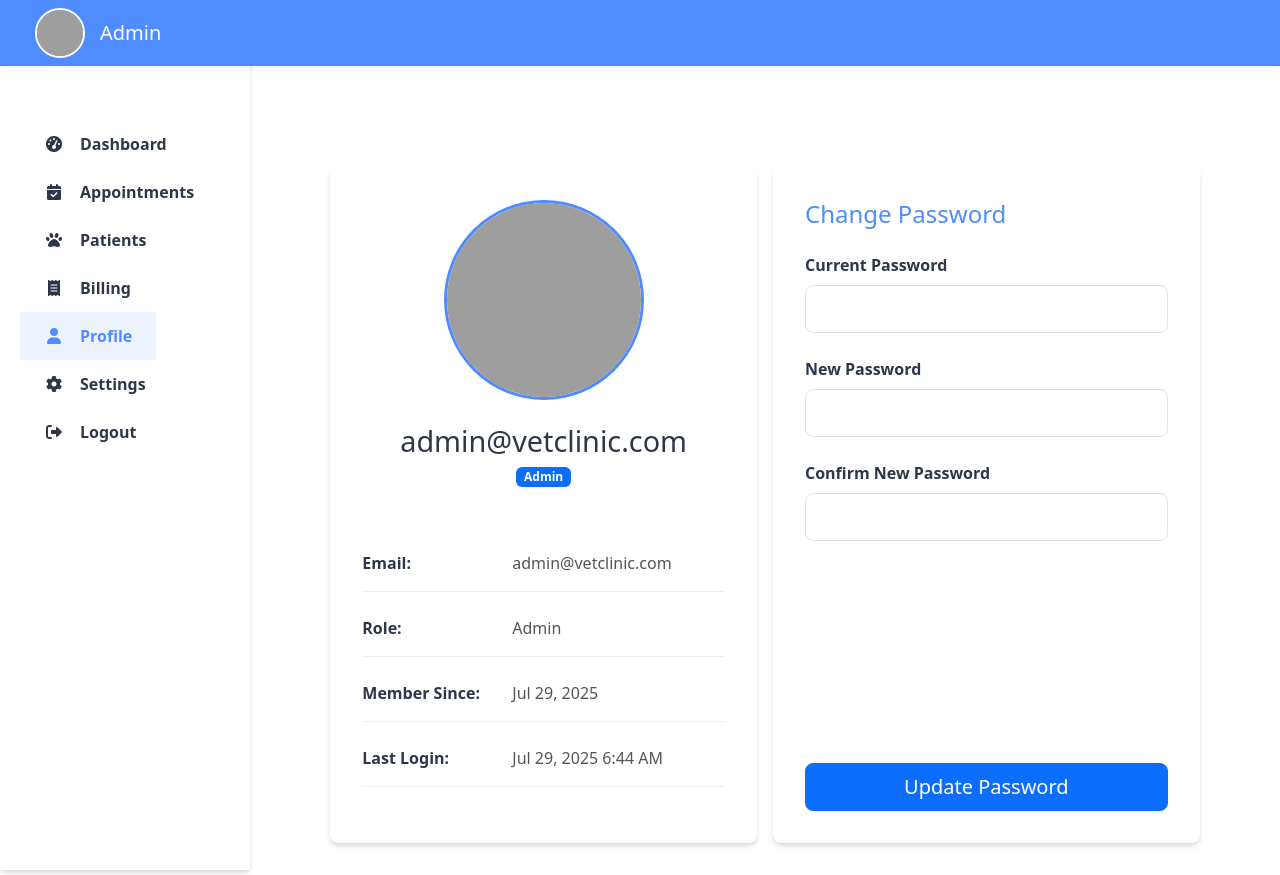
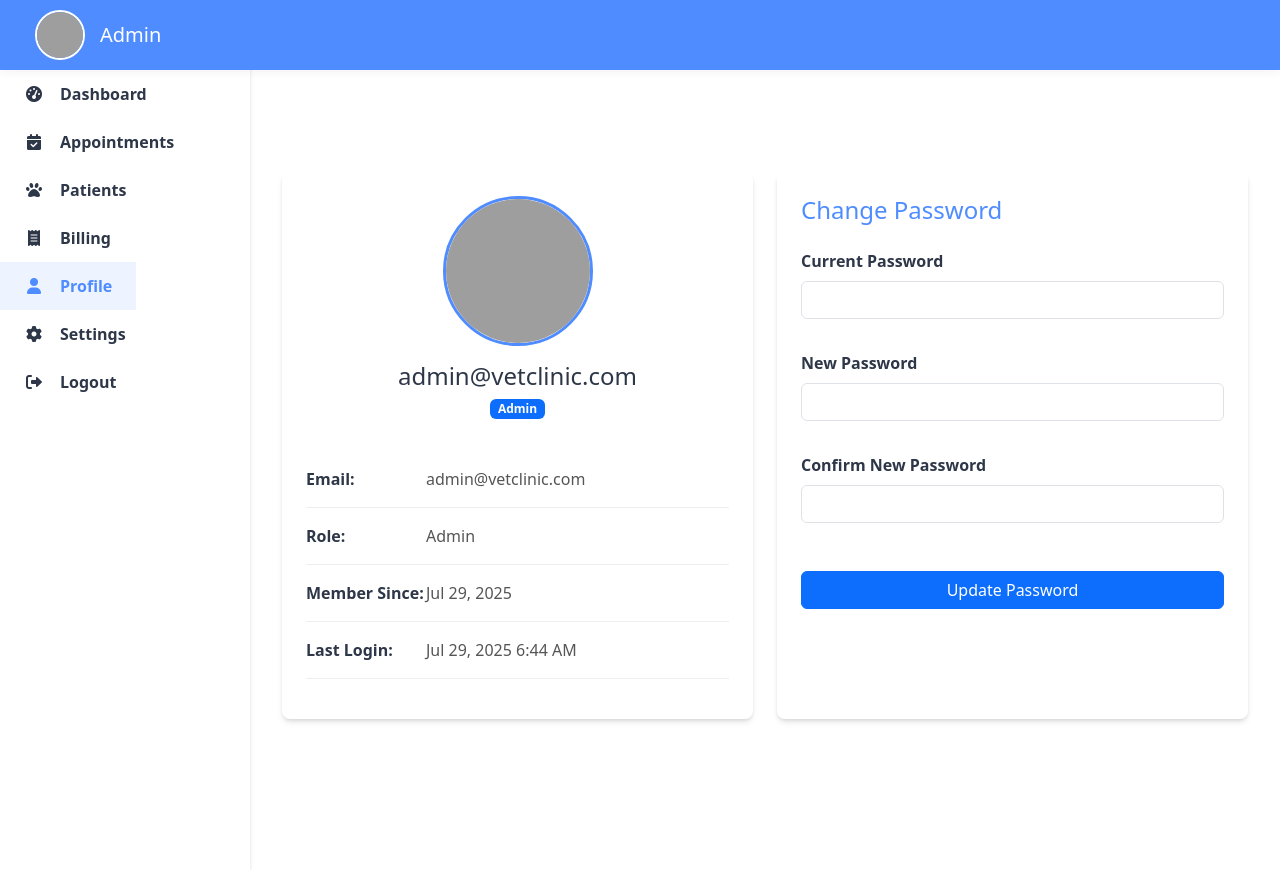
Before and after one commit to lakindu2000/veternary-clinic, a PHP site: page /Admin/profile.php in a window 1280 px wide. Run offline with PHP 8.4, Linux system fonts and the light colour scheme; a user stored in the database is signed in; data comes from the database, SQL or seed files in the repository; grey boxes are pictures that could not be loaded.

Commit message:
Update profile.php

```diff
--- a/Admin/profile.php
+++ b/Admin/profile.php
@@ -104,25 +104,26 @@ if ($_SERVER['REQUEST_METHOD'] == 'POST' && isset($_POST['change_password'])) {
             height: 100%;
             margin: 0;
             padding: 0;
+            overflow-x: hidden;
         }
 
         body {
             font-family: 'Inter', -apple-system, BlinkMacSystemFont, sans-serif;
             background-color: var(--light-bg);
             color: var(--dark-text);
-            display: flex;
-            flex-direction: column;
         }
 
         .sidebar {
             height: 100vh;
             width: 250px;
-            background: #ffffffff;
+            background: #ffffff;
             box-shadow: var(--card-shadow);
             position: fixed;
-            padding-top: 120px;
-            padding-left: 20px;
+            padding-top: 70px;
+            left: 0;
             top: 0;
+            z-index: 100;
+            overflow-y: auto;
         }
 
         .profile-img {
@@ -168,6 +169,7 @@ if ($_SERVER['REQUEST_METHOD'] == 'POST' && isset($_POST['change_password'])) {
             padding: 0.5rem 2rem;
             position: fixed;
             top: 0;
+            left: 0;
             width: 100%;
             z-index: 1000;
             display: flex;
@@ -189,59 +191,47 @@ if ($_SERVER['REQUEST_METHOD'] == 'POST' && isset($_POST['change_password'])) {
             margin-left: 15px;
         }
 
-        .main-container {
-            flex: 1;
-            display: flex;
-            margin-top: 70px;
-            height: calc(100vh - 70px);
+        .main-content {
+            margin-left: 250px;
+            padding-top: 70px;
+            min-height: 100vh;
+            width: calc(100% - 250px);
         }
 
         .content-wrapper {
-            flex: 1;
-            overflow-y: auto;
             padding: 2rem;
-            margin-left: 250px;
-            height: 100%;
-            display: flex;
-            align-items: center;
-            justify-content: center;
+            max-width: 1200px;
+            margin: 0 auto;
         }
 
         .profile-container {
             display: grid;
             grid-template-columns: 1fr 1fr;
-            gap: 1rem;
-            width: 90%;
-            max-width: 1200px;
-            height: 100%;
+            gap: 1.5rem;
         }
 
         .profile-section, .password-section {
             background: white;
             border-radius: 8px;
             box-shadow: var(--card-shadow);
-            padding: 2rem;
-            height: 100%;
-            display: flex;
-            flex-direction: column;
+            padding: 1.5rem;
         }
 
         .profile-header {
             display: flex;
             flex-direction: column;
             align-items: center;
-            margin-bottom: 2rem;
-            flex: 1;
+            margin-bottom: 1.5rem;
         }
 
         .profile-photo-container {
             position: relative;
-            margin-bottom: 1.5rem;
+            margin-bottom: 1rem;
         }
 
         .profile-photo {
-            width: 200px;
-            height: 200px;
+            width: 150px;
+            height: 150px;
             border-radius: 50%;
             object-fit: cover;
             border: 3px solid var(--primary-color);
@@ -260,19 +250,18 @@ if ($_SERVER['REQUEST_METHOD'] == 'POST' && isset($_POST['change_password'])) {
 
         .profile-details {
             width: 100%;
-            flex: 2;
         }
 
         .detail-row {
             display: flex;
-            margin-bottom: 1.5rem;
+            margin-bottom: 1rem;
             padding-bottom: 1rem;
             border-bottom: 1px solid #eee;
         }
 
         .detail-label {
             font-weight: 600;
-            width: 150px;
+            width: 120px;
             color: var(--dark-text);
         }
 
@@ -298,9 +287,9 @@ if ($_SERVER['REQUEST_METHOD'] == 'POST' && isset($_POST['change_password'])) {
         }
 
         .password-form {
-            flex: 1;
             display: flex;
             flex-direction: column;
+            gap: 1rem;
         }
 
         .password-section h4 {
@@ -310,15 +299,46 @@ if ($_SERVER['REQUEST_METHOD'] == 'POST' && isset($_POST['change_password'])) {
         }
 
         .user-name {
-            font-size: 1.8rem;
+            font-size: 1.5rem;
             margin-bottom: 0.5rem;
             color: var(--dark-text);
         }
 
         .user-role {
-            font-size: 1rem;
+            font-size: 0.9rem;
             color: var(--primary-color);
-            margin-bottom: 2rem;
+            margin-bottom: 1.5rem;
+        }
+
+        @media (max-width: 992px) {
+            .profile-container {
+                grid-template-columns: 1fr;
+            }
+
+            .sidebar {
+                width: 200px;
+            }
+
+            .main-content {
+                margin-left: 200px;
+                width: calc(100% - 200px);
+            }
+        }
+
+        @media (max-width: 768px) {
+            .sidebar {
+                transform: translateX(-100%);
+                transition: transform 0.3s ease;
+            }
+
+            .sidebar.active {
+                transform: translateX(0);
+            }
+
+            .main-content {
+                margin-left: 0;
+                width: 100%;
+            }
         }
     </style>
     <link rel="stylesheet" href="https://cdn.jsdelivr.net/npm/bootstrap@5.3.0/dist/css/bootstrap.min.css">
@@ -332,7 +352,6 @@ if ($_SERVER['REQUEST_METHOD'] == 'POST' && isset($_POST['change_password'])) {
         </div>
     </div>
 
-    <div class="main-container">
     <div class="sidebar">
         <div class="w-100 d-flex flex-column align-items-start">
             <a class="link" href="dashboard.php"><i class="fas fa-tachometer-alt"></i> Dashboard</a>
@@ -345,6 +364,7 @@ if ($_SERVER['REQUEST_METHOD'] == 'POST' && isset($_POST['change_password'])) {
         </div>
     </div>
 
+    <div class="main-content">
         <div class="content-wrapper">
             <?php if ($error): ?>
                 <div class="alert alert-danger alert-dismissible fade show" role="alert">
@@ -406,20 +426,20 @@ if ($_SERVER['REQUEST_METHOD'] == 'POST' && isset($_POST['change_password'])) {
                 <div class="password-section">
                     <h4>Change Password</h4>
                     <form method="post" class="password-form">
-                        <div class="mb-4">
+                        <div class="mb-3">
                             <label for="current_password" class="form-label">Current Password</label>
-                            <input type="password" class="form-control form-control-lg" id="current_password" name="current_password" required>
+                            <input type="password" class="form-control" id="current_password" name="current_password" required>
                         </div>
-                        <div class="mb-4">
+                        <div class="mb-3">
                             <label for="new_password" class="form-label">New Password</label>
-                            <input type="password" class="form-control form-control-lg" id="new_password" name="new_password" required>
+                            <input type="password" class="form-control" id="new_password" name="new_password" required>
                         </div>
-                        <div class="mb-4">
+                        <div class="mb-3">
                             <label for="confirm_password" class="form-label">Confirm New Password</label>
-                            <input type="password" class="form-control form-control-lg" id="confirm_password" name="confirm_password" required>
+                            <input type="password" class="form-control" id="confirm_password" name="confirm_password" required>
                         </div>
-                        <div class="mt-auto">
-                            <button type="submit" name="change_password" class="btn btn-primary btn-lg w-100">Update Password</button>
+                        <div class="mt-3">
+                            <button type="submit" name="change_password" class="btn btn-primary w-100">Update Password</button>
                         </div>
                     </form>
                 </div>
```
Lines whose indentation alone changed are shown as unchanged.
